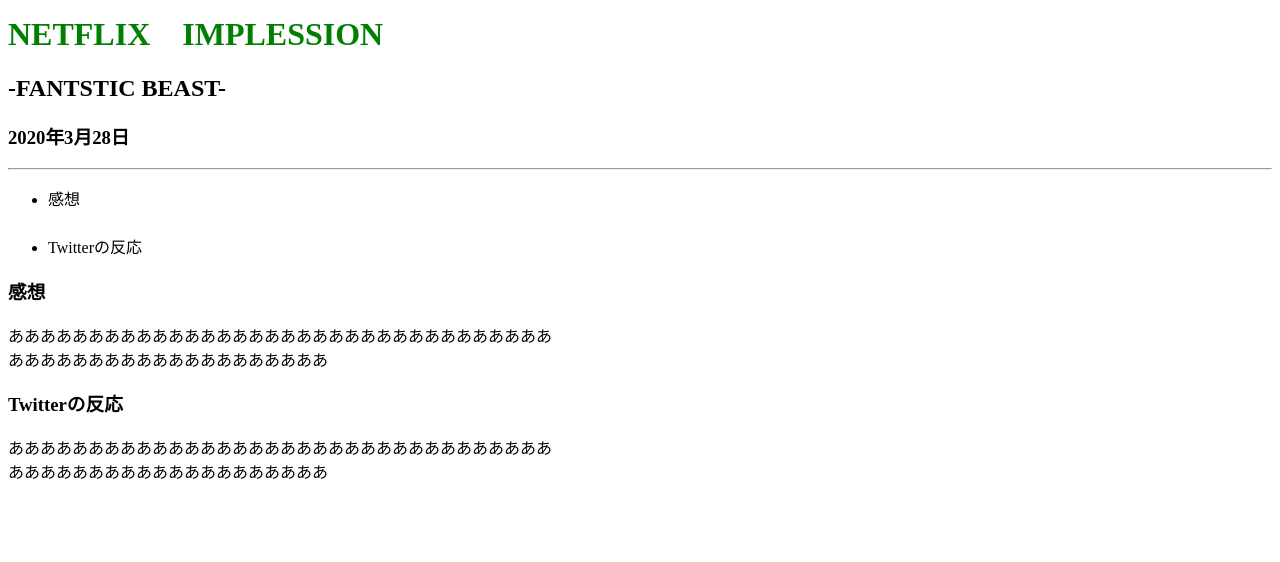
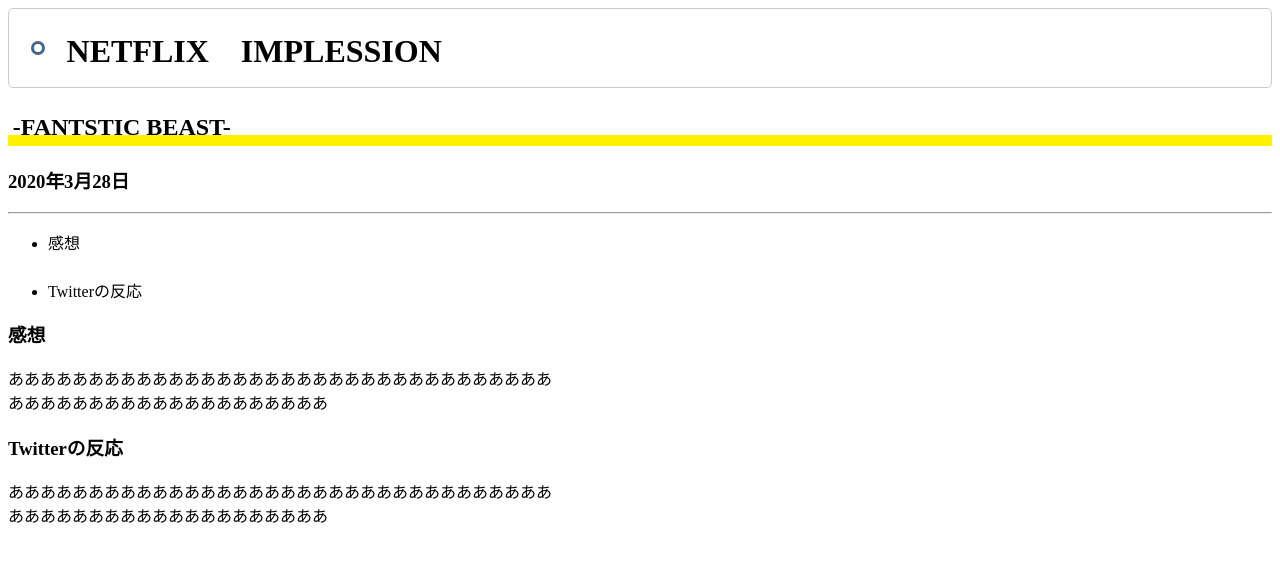
Before and after one commit to Nicky9712/helloworld, a plain HTML site: page index.html in a window 1280 px wide. Drawn offline with Linux system fonts and the light colour scheme.

Commit message:
新規作成

```diff
--- a/style.css
+++ b/style.css
@@ -1,3 +1,30 @@
-h1{
-color:green;
+h2 {
+     padding: 0.2em;
+     background: linear-gradient(transparent 70%, #fff100 70%);
 }
+h1 {
+     position: relative;
+     padding:0.5em 0.5em 0.5em 1.8em;
+     border: 1px solid #CCC;
+     border-radius: 5px;
+}
+
+h1::after {
+     position: absolute;
+     top: 50%;
+     left:0.7em;
+     transform:translateY(-50%);
+     content: '';
+     width: 8px;
+     height:8px;
+     border: solid 3px #446689;
+     border-radius:100%;
+}
+.subtitle{
+
+}
+
+ul li{
+  padding-top:0px;
+  padding-bottom:0px;
+}
```
